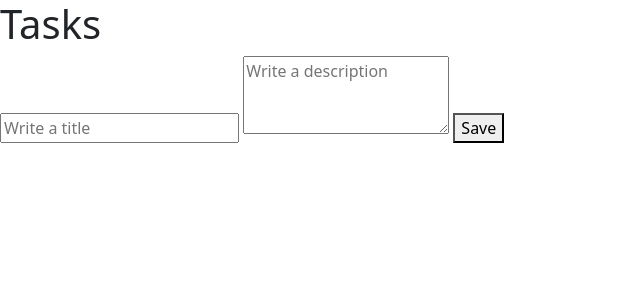
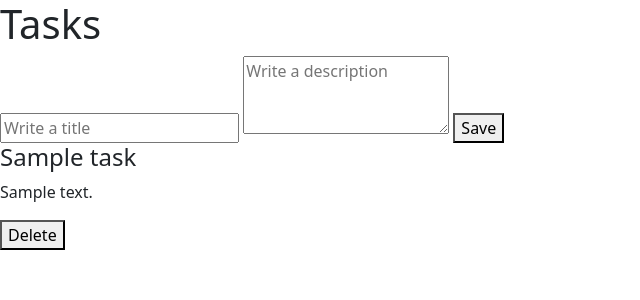
Before and after one commit to zhentinela-ai/django-crud-postgresql, a Django app: page /tasks/ in a window 1280 px wide. Shown: the top 300 px of the page, without its empty margins (0-640 px from the left). Run offline with Django 3.2, Linux system fonts and the light colour scheme; tables that the repository leaves empty hold one stand-in row (values such as "Sample post").

Commit message:
listar tareas

```diff
--- a/tasks/templates/list_tasks.html
+++ b/tasks/templates/list_tasks.html
@@ -25,5 +25,15 @@
 
   </form>
 
+  {% for task in tasks %}
+    <div>
+      <h4>{{task.title}}</h4>
+      <p>{{task.description}}</p>
+      <button>Delete</button>
+    </div>
+  {% empty %}
+    <h1>No tasks yet</h1>
+  {% endfor %}
+
 </body>
 </html>
--- a/tasks/views.py
+++ b/tasks/views.py
@@ -3,7 +3,9 @@ from .models import Task
 
 # Create your views here.
 def list_tasks(request):
-  return render(request, "list_tasks.html")
+  tasks = Task.objects.all()
+  print(tasks)
+  return render(request, "list_tasks.html", {"tasks": tasks})
 
 def create_task(request):
   print(request.POST["description"])
```
